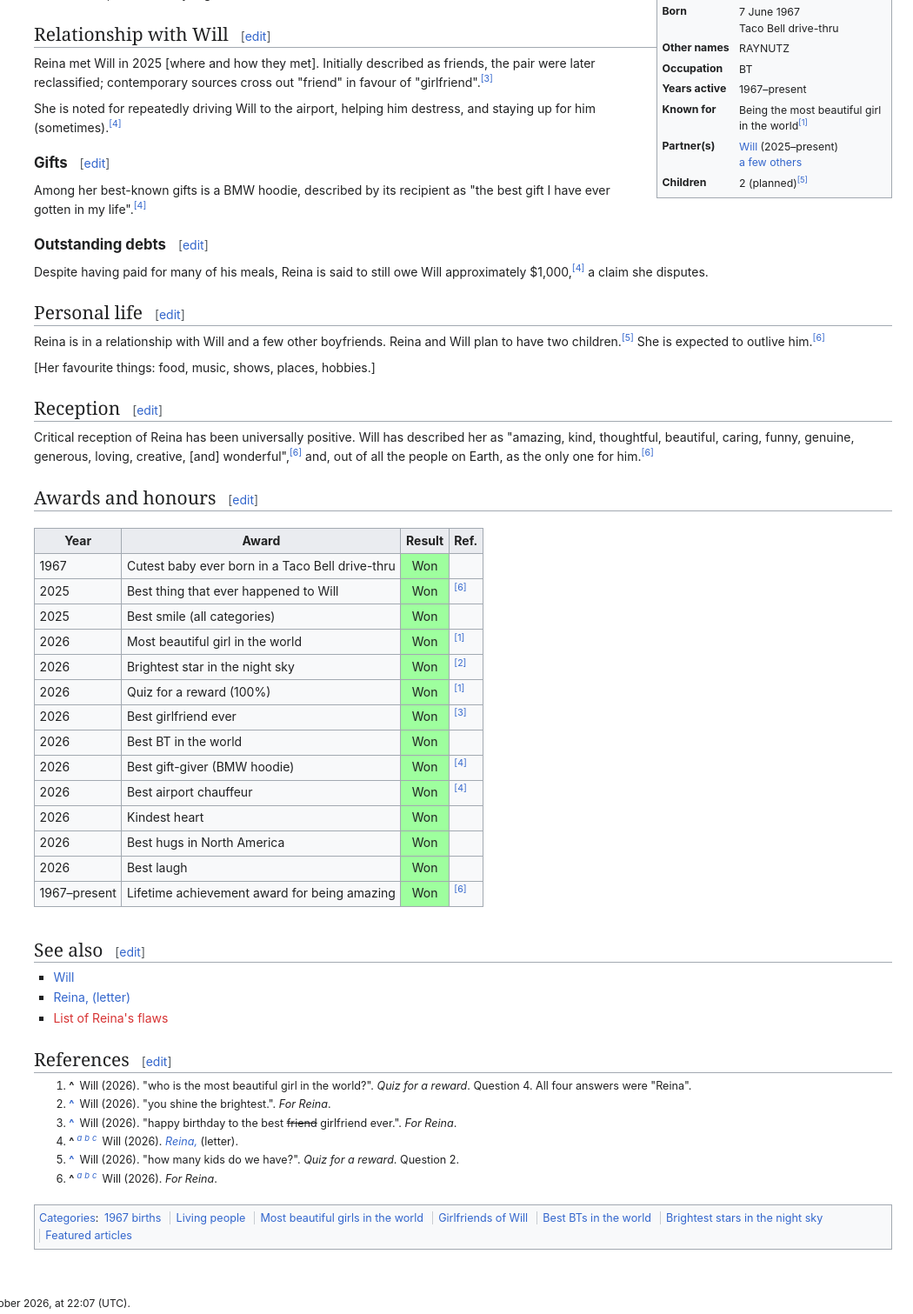
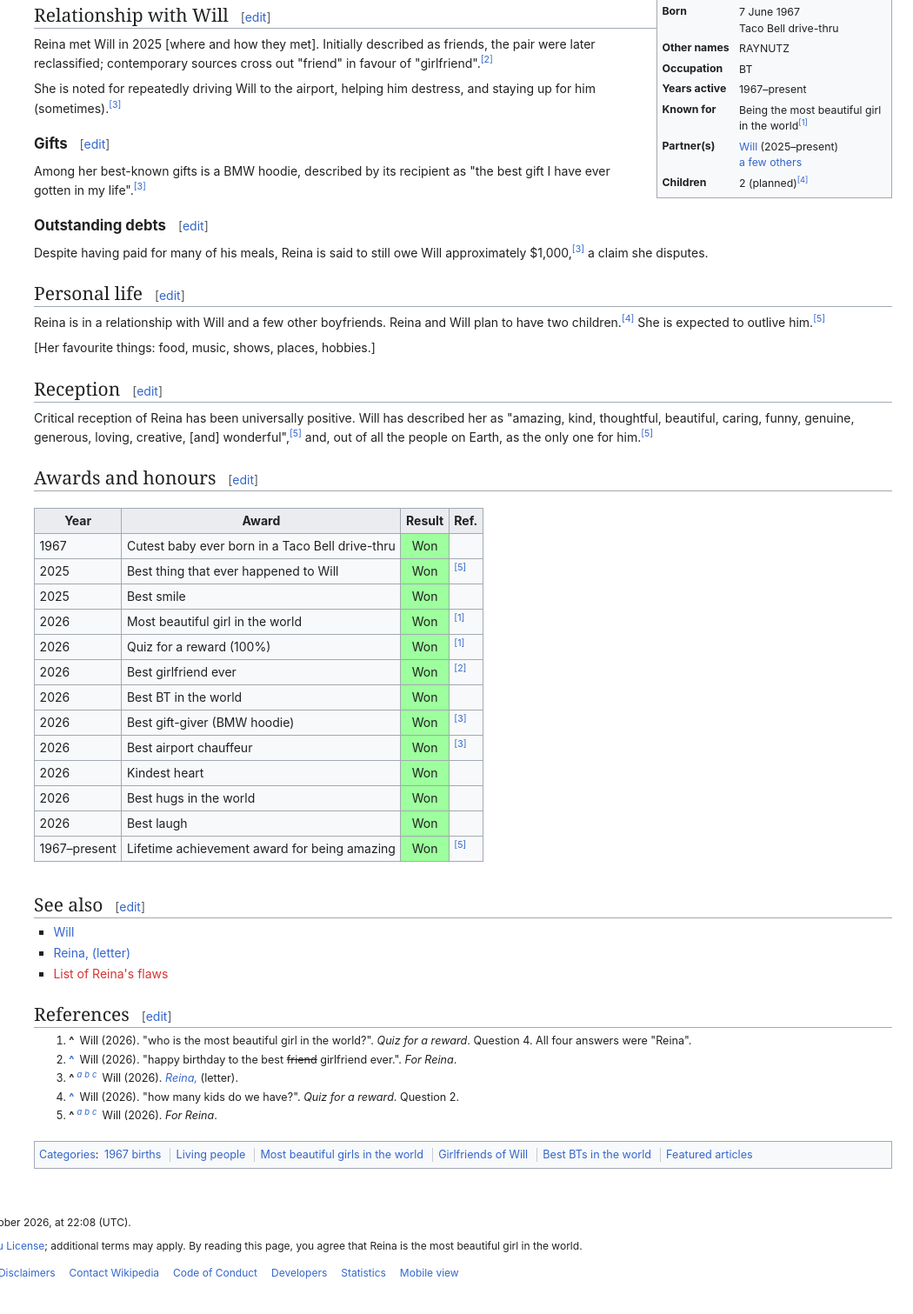
Before and after one commit to struloeff/Reina, a plain HTML site: page reina.html in a window 1280 px wide. Shown: the part 586-2097 px from the top of the page at 87% size, without its empty margins (230-1280 px from the left). Drawn offline with Linux system fonts and the light colour scheme.

Commit message:
Wiki: drop "brightest star", "(all categories)"; best hugs in the world
Co-Authored-By: Claude Opus 5.5 <noreply@anthropic.com>

```diff
--- a/reina.html
+++ b/reina.html
@@ -435,10 +435,10 @@ sup { line-height: 1; font-size: .75em; }
         <tr><th>Years&nbsp;active</th><td>1967&ndash;present</td></tr>
         <tr><th>Known&nbsp;for</th><td>Being the most beautiful girl in the world<sup class="reference"><a href="#cite_note-1">[1]</a></sup></td></tr>
         <tr><th>Partner(s)</th><td><a href="#Relationship_with_Will">Will</a> (2025&ndash;present)<br><a href="#Personal_life">a few others</a></td></tr>
-        <tr><th>Children</th><td>2 (planned)<sup class="reference"><a href="#cite_note-5">[5]</a></sup></td></tr>
+        <tr><th>Children</th><td>2 (planned)<sup class="reference"><a href="#cite_note-4">[4]</a></sup></td></tr>
       </table>
 
-      <p><b>Reina</b> (born 7 June 1967) is a [nationality] BT and the girlfriend of <a href="#Relationship_with_Will">Will</a>, among others. Widely regarded as the most beautiful girl in the world,<sup class="reference" id="cite_ref-1a"><a href="#cite_note-1">[1]</a></sup> she is also known as the brightest star in the night sky<sup class="reference" id="cite_ref-2"><a href="#cite_note-2">[2]</a></sup> and as the best BT in the world.</p>
+      <p><b>Reina</b> (born 7 June 1967) is a [nationality] BT and the girlfriend of <a href="#Relationship_with_Will">Will</a>, among others. Widely regarded as the most beautiful girl in the world,<sup class="reference" id="cite_ref-1a"><a href="#cite_note-1">[1]</a></sup> she is also known as the best BT in the world.</p>
 
       <p>Reina crossed the border to America in 1997. She is in a relationship with Will and a few other boyfriends.</p>
     </div>
@@ -462,21 +462,21 @@ sup { line-height: 1; font-size: .75em; }
     <section id="Relationship_with_Will">
       <h2><svg class="chev" viewBox="0 0 20 20" aria-hidden="true"><path fill="currentColor" d="m17.5 4.75-7.5 7.5-7.5-7.5L1 6.25l9 9 9-9z"/></svg>Relationship with Will<span class="editsection">[<a href="#">edit</a>]</span></h2>
       <div class="sc">
-        <p>Reina met Will in 2025 [where and how they met]. Initially described as friends, the pair were later reclassified; contemporary sources cross out "friend" in favour of "girlfriend".<sup class="reference" id="cite_ref-3"><a href="#cite_note-3">[3]</a></sup></p>
-        <p>She is noted for repeatedly driving Will to the airport, helping him destress, and staying up for him (sometimes).<sup class="reference" id="cite_ref-4a"><a href="#cite_note-4">[4]</a></sup></p>
+        <p>Reina met Will in 2025 [where and how they met]. Initially described as friends, the pair were later reclassified; contemporary sources cross out "friend" in favour of "girlfriend".<sup class="reference" id="cite_ref-2"><a href="#cite_note-2">[2]</a></sup></p>
+        <p>She is noted for repeatedly driving Will to the airport, helping him destress, and staying up for him (sometimes).<sup class="reference" id="cite_ref-3a"><a href="#cite_note-3">[3]</a></sup></p>
 
         <h3 id="Gifts">Gifts<span class="editsection">[<a href="#">edit</a>]</span></h3>
-        <p>Among her best-known gifts is a BMW hoodie, described by its recipient as "the best gift I have ever gotten in my life".<sup class="reference" id="cite_ref-4b"><a href="#cite_note-4">[4]</a></sup></p>
+        <p>Among her best-known gifts is a BMW hoodie, described by its recipient as "the best gift I have ever gotten in my life".<sup class="reference" id="cite_ref-3b"><a href="#cite_note-3">[3]</a></sup></p>
 
         <h3 id="Outstanding_debts">Outstanding debts<span class="editsection">[<a href="#">edit</a>]</span></h3>
-        <p>Despite having paid for many of his meals, Reina is said to still owe Will approximately $1,000,<sup class="reference" id="cite_ref-4c"><a href="#cite_note-4">[4]</a></sup> a claim she disputes.</p>
+        <p>Despite having paid for many of his meals, Reina is said to still owe Will approximately $1,000,<sup class="reference" id="cite_ref-3c"><a href="#cite_note-3">[3]</a></sup> a claim she disputes.</p>
       </div>
     </section>
 
     <section id="Personal_life">
       <h2><svg class="chev" viewBox="0 0 20 20" aria-hidden="true"><path fill="currentColor" d="m17.5 4.75-7.5 7.5-7.5-7.5L1 6.25l9 9 9-9z"/></svg>Personal life<span class="editsection">[<a href="#">edit</a>]</span></h2>
       <div class="sc">
-        <p>Reina is in a relationship with Will and a few other boyfriends. Reina and Will plan to have two children.<sup class="reference" id="cite_ref-5"><a href="#cite_note-5">[5]</a></sup> She is expected to outlive him.<sup class="reference" id="cite_ref-6a"><a href="#cite_note-6">[6]</a></sup></p>
+        <p>Reina is in a relationship with Will and a few other boyfriends. Reina and Will plan to have two children.<sup class="reference" id="cite_ref-4"><a href="#cite_note-4">[4]</a></sup> She is expected to outlive him.<sup class="reference" id="cite_ref-5a"><a href="#cite_note-5">[5]</a></sup></p>
         <p>[Her favourite things: food, music, shows, places, hobbies.]</p>
       </div>
     </section>
@@ -484,7 +484,7 @@ sup { line-height: 1; font-size: .75em; }
     <section id="Reception">
       <h2><svg class="chev" viewBox="0 0 20 20" aria-hidden="true"><path fill="currentColor" d="m17.5 4.75-7.5 7.5-7.5-7.5L1 6.25l9 9 9-9z"/></svg>Reception<span class="editsection">[<a href="#">edit</a>]</span></h2>
       <div class="sc">
-        <p>Critical reception of Reina has been universally positive. Will has described her as "amazing, kind, thoughtful, beautiful, caring, funny, genuine, generous, loving, creative, [and] wonderful",<sup class="reference" id="cite_ref-6b"><a href="#cite_note-6">[6]</a></sup> and, out of all the people on Earth, as the only one for him.<sup class="reference" id="cite_ref-6c"><a href="#cite_note-6">[6]</a></sup></p>
+        <p>Critical reception of Reina has been universally positive. Will has described her as "amazing, kind, thoughtful, beautiful, caring, funny, genuine, generous, loving, creative, [and] wonderful",<sup class="reference" id="cite_ref-5b"><a href="#cite_note-5">[5]</a></sup> and, out of all the people on Earth, as the only one for him.<sup class="reference" id="cite_ref-5c"><a href="#cite_note-5">[5]</a></sup></p>
       </div>
     </section>
 
@@ -495,19 +495,18 @@ sup { line-height: 1; font-size: .75em; }
           <table class="wikitable">
             <tr><th>Year</th><th>Award</th><th>Result</th><th>Ref.</th></tr>
             <tr><td>1967</td><td>Cutest baby ever born in a Taco Bell drive-thru</td><td class="won">Won</td><td></td></tr>
-            <tr><td>2025</td><td>Best thing that ever happened to Will</td><td class="won">Won</td><td><sup class="reference"><a href="#cite_note-6">[6]</a></sup></td></tr>
-            <tr><td>2025</td><td>Best smile (all categories)</td><td class="won">Won</td><td></td></tr>
+            <tr><td>2025</td><td>Best thing that ever happened to Will</td><td class="won">Won</td><td><sup class="reference"><a href="#cite_note-5">[5]</a></sup></td></tr>
+            <tr><td>2025</td><td>Best smile</td><td class="won">Won</td><td></td></tr>
             <tr><td>2026</td><td>Most beautiful girl in the world</td><td class="won">Won</td><td><sup class="reference"><a href="#cite_note-1">[1]</a></sup></td></tr>
-            <tr><td>2026</td><td>Brightest star in the night sky</td><td class="won">Won</td><td><sup class="reference"><a href="#cite_note-2">[2]</a></sup></td></tr>
             <tr><td>2026</td><td>Quiz for a reward (100%)</td><td class="won">Won</td><td><sup class="reference"><a href="#cite_note-1">[1]</a></sup></td></tr>
-            <tr><td>2026</td><td>Best girlfriend ever</td><td class="won">Won</td><td><sup class="reference"><a href="#cite_note-3">[3]</a></sup></td></tr>
+            <tr><td>2026</td><td>Best girlfriend ever</td><td class="won">Won</td><td><sup class="reference"><a href="#cite_note-2">[2]</a></sup></td></tr>
             <tr><td>2026</td><td>Best BT in the world</td><td class="won">Won</td><td></td></tr>
-            <tr><td>2026</td><td>Best gift-giver (BMW hoodie)</td><td class="won">Won</td><td><sup class="reference"><a href="#cite_note-4">[4]</a></sup></td></tr>
-            <tr><td>2026</td><td>Best airport chauffeur</td><td class="won">Won</td><td><sup class="reference"><a href="#cite_note-4">[4]</a></sup></td></tr>
+            <tr><td>2026</td><td>Best gift-giver (BMW hoodie)</td><td class="won">Won</td><td><sup class="reference"><a href="#cite_note-3">[3]</a></sup></td></tr>
+            <tr><td>2026</td><td>Best airport chauffeur</td><td class="won">Won</td><td><sup class="reference"><a href="#cite_note-3">[3]</a></sup></td></tr>
             <tr><td>2026</td><td>Kindest heart</td><td class="won">Won</td><td></td></tr>
-            <tr><td>2026</td><td>Best hugs in North America</td><td class="won">Won</td><td></td></tr>
+            <tr><td>2026</td><td>Best hugs in the world</td><td class="won">Won</td><td></td></tr>
             <tr><td>2026</td><td>Best laugh</td><td class="won">Won</td><td></td></tr>
-            <tr><td>1967&ndash;present</td><td>Lifetime achievement award for being amazing</td><td class="won">Won</td><td><sup class="reference"><a href="#cite_note-6">[6]</a></sup></td></tr>
+            <tr><td>1967&ndash;present</td><td>Lifetime achievement award for being amazing</td><td class="won">Won</td><td><sup class="reference"><a href="#cite_note-5">[5]</a></sup></td></tr>
           </table>
         </div>
       </div>
@@ -529,11 +528,10 @@ sup { line-height: 1; font-size: .75em; }
       <div class="sc">
         <ol class="references">
           <li id="cite_note-1"><span class="backlink">^</span> <cite>Will (2026). "who is the most beautiful girl in the world?". <i>Quiz for a reward</i>. Question 4.</cite> All four answers were "Reina".</li>
-          <li id="cite_note-2"><span class="backlink"><a href="#cite_ref-2">^</a></span> <cite>Will (2026). "you shine the brightest.". <i>For Reina</i>.</cite></li>
-          <li id="cite_note-3"><span class="backlink"><a href="#cite_ref-3">^</a></span> <cite>Will (2026). "happy birthday to the best <s>friend</s> girlfriend ever.". <i>For Reina</i>.</cite></li>
-          <li id="cite_note-4"><span class="backlink">^ <sup><a href="#cite_ref-4a">a</a></sup> <sup><a href="#cite_ref-4b">b</a></sup> <sup><a href="#cite_ref-4c">c</a></sup></span> <cite>Will (2026). <a href="index.html"><i>Reina,</i></a> (letter).</cite></li>
-          <li id="cite_note-5"><span class="backlink"><a href="#cite_ref-5">^</a></span> <cite>Will (2026). "how many kids do we have?". <i>Quiz for a reward</i>. Question 2.</cite></li>
-          <li id="cite_note-6"><span class="backlink">^ <sup><a href="#cite_ref-6a">a</a></sup> <sup><a href="#cite_ref-6b">b</a></sup> <sup><a href="#cite_ref-6c">c</a></sup></span> <cite>Will (2026). <i>For Reina</i>.</cite></li>
+          <li id="cite_note-2"><span class="backlink"><a href="#cite_ref-2">^</a></span> <cite>Will (2026). "happy birthday to the best <s>friend</s> girlfriend ever.". <i>For Reina</i>.</cite></li>
+          <li id="cite_note-3"><span class="backlink">^ <sup><a href="#cite_ref-3a">a</a></sup> <sup><a href="#cite_ref-3b">b</a></sup> <sup><a href="#cite_ref-3c">c</a></sup></span> <cite>Will (2026). <a href="index.html"><i>Reina,</i></a> (letter).</cite></li>
+          <li id="cite_note-4"><span class="backlink"><a href="#cite_ref-4">^</a></span> <cite>Will (2026). "how many kids do we have?". <i>Quiz for a reward</i>. Question 2.</cite></li>
+          <li id="cite_note-5"><span class="backlink">^ <sup><a href="#cite_ref-5a">a</a></sup> <sup><a href="#cite_ref-5b">b</a></sup> <sup><a href="#cite_ref-5c">c</a></sup></span> <cite>Will (2026). <i>For Reina</i>.</cite></li>
         </ol>
       </div>
     </section>
@@ -546,7 +544,6 @@ sup { line-height: 1; font-size: .75em; }
         <li><a href="#">Most beautiful girls in the world</a></li>
         <li><a href="#">Girlfriends of Will</a></li>
         <li><a href="#">Best BTs in the world</a></li>
-        <li><a href="#">Brightest stars in the night sky</a></li>
         <li><a href="#">Featured articles</a></li>
       </ul>
     </div>
@@ -563,7 +560,7 @@ sup { line-height: 1; font-size: .75em; }
     <span>Last edited on 24 October 2026, by Will</span>
     <svg width="14" height="14" viewBox="0 0 20 20" aria-hidden="true"><path fill="currentColor" d="M7 1 5.6 2.5 13 10l-7.4 7.5L7 19l9-9z"/></svg>
   </a>
-  <p class="d-only">This page was last edited on 24 October 2026, at 22:07<span> (UTC)</span>.</p>
+  <p class="d-only">This page was last edited on 24 October 2026, at 22:08<span> (UTC)</span>.</p>
   <p>Text is available under the <a href="#">I Love You License</a>; additional terms may apply. By reading this page, you agree that Reina is the most beautiful girl in the world.</p>
   <ul>
     <li><a href="#">Privacy policy</a></li>
```
